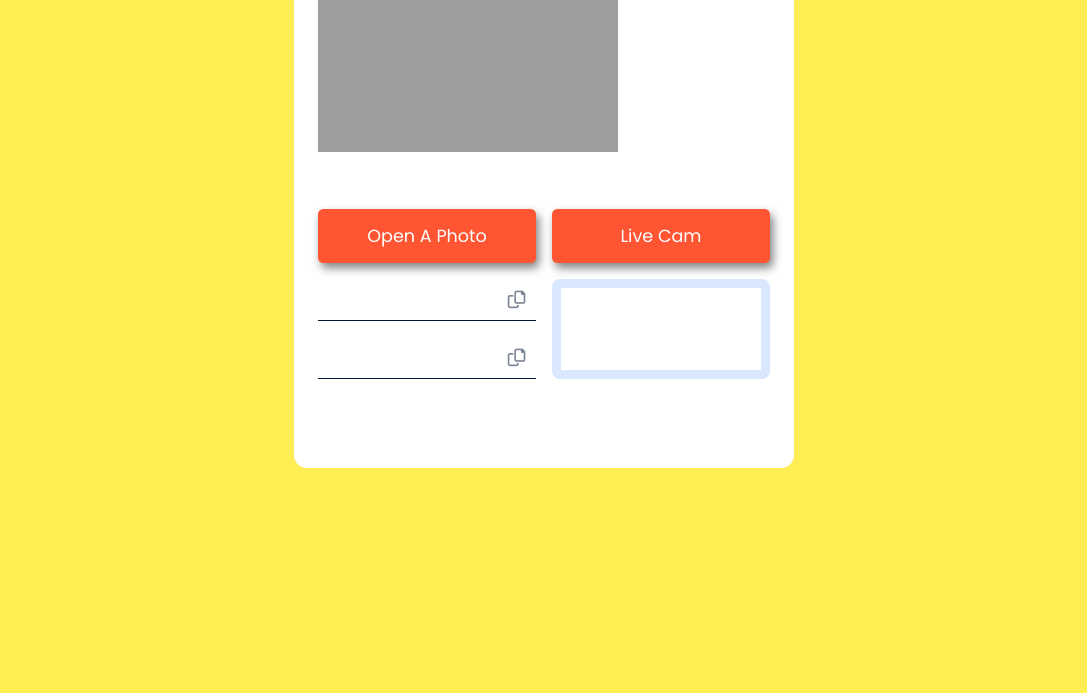
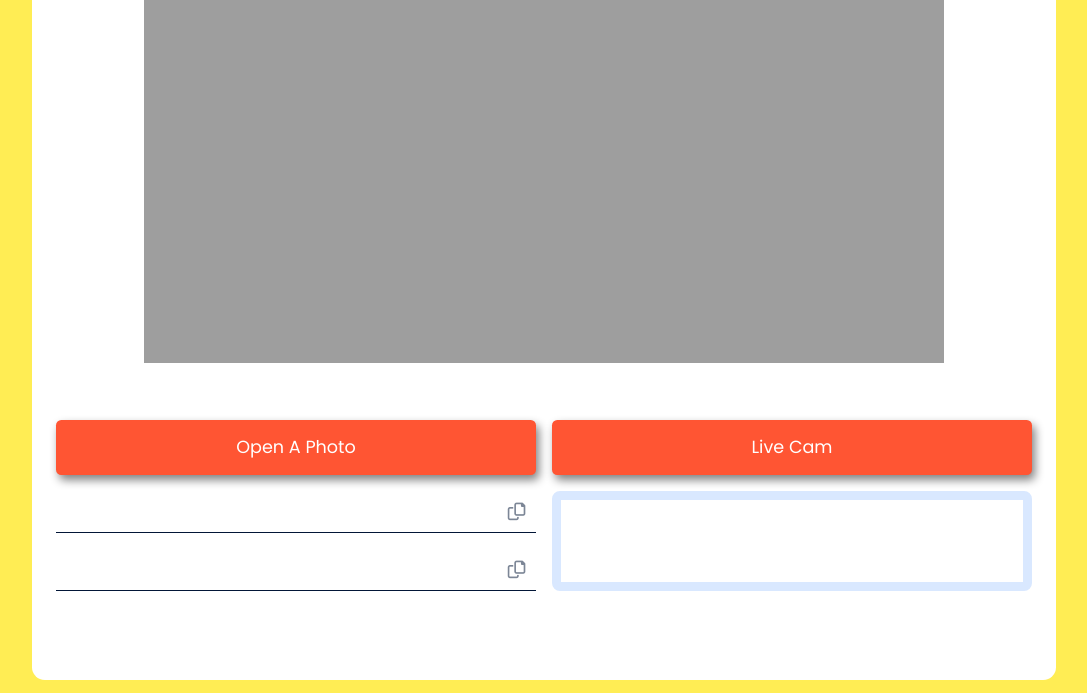
Before and after one commit to maxkleshchyonok/color-detector, a website: page src/index.html in a window 1280 px wide. Shown: the part 107-800 px from the top of the page, without its empty margins (96-1183 px from the left). Drawn offline with Linux system fonts and the light colour scheme; a web font is replaced by a local one.

Commit message:
feat: some canvas adjustments

```diff
--- a/src/index.html
+++ b/src/index.html
@@ -21,7 +21,7 @@
 <div class="wrapper">
     <div>
         <div>
-            <canvas id="canvas" width="300" height="227"></canvas>
+            <canvas id="canvas"></canvas>
         </div>
         <div class="color-cell" id="hovered-color"></div>
         <div class="color-cell" id="selected-color"></div>
--- a/src/script.js
+++ b/src/script.js
@@ -64,11 +64,15 @@ let copy = (textId) => {
 
 const img = new Image();
 img.crossOrigin = "anonymous";
-img.src = "https://www.grouphealth.ca/wp-content/uploads/2018/05/placeholder-image.png";
+//img.src = "https://www.grouphealth.ca/wp-content/uploads/2018/05/placeholder-image.png";
+img.src = 'https://upload.wikimedia.org/wikipedia/commons/thumb/6/65/No-Image-Placeholder.svg/1665px-No-Image-Placeholder.svg.png';
 const canvas = document.getElementById("canvas");
 const ctx = canvas.getContext("2d");
 img.addEventListener("load", () => {
-    ctx.drawImage(img, 0, -70, 300, 400);
+    //ctx.drawImage(img, -100, -120, 500, 400);
+    //ctx.drawImage(img, 0, -70, 300, 400);
+    //ctx.drawImage(img, 0, 0, 303, 300);
+    ctx.drawImage(img, 0, 0, 303, 300);
     img.style.display = "none";
 });
 const hoveredColor = document.getElementById("hovered-color");
@@ -77,9 +81,10 @@ const selectedColor = document.getElementById("selected-color");
 function pick(event, destination) {
     const bounding = canvas.getBoundingClientRect();
     const x = event.clientX - bounding.left;
-    const y = event.clientY - bounding.top;
+    const y = event.clientY - bounding.top - 65;
     const pixel = ctx.getImageData(x, y, 1, 1);
     const data = pixel.data;
+    console.log(x, y);
 
     const rgba = `rgba(${data[0]}, ${data[1]}, ${data[2]}, ${data[3] / 255})`;
     destination.style.background = rgba;
--- a/src/style.css
+++ b/src/style.css
@@ -40,6 +40,7 @@ img {
     height: 1px;
 }
 #canvas{
+    object-fit: contain;
 }
 .btns-container {
     display: grid;
@@ -121,8 +122,34 @@ button {
     text-align: center;
 }
 
-@media (max-width: 500px) {
+@media (max-width: 599px) {
     .wrapper{
         margin-top: 8em;
     }
+    #canvas{
+        /* width: 300px;
+        height: 227px; */
+        width: 100%;
+        height: 300px;
+    }
 }
+
+/* @media (max-width: 350px) {
+    #canvas{
+        max-width: 200px;
+    }
+} */
+
+@media (min-width: 600px) {
+    .title{
+        margin-top: 0;
+    }
+    .wrapper{
+        max-width: 80%;
+        margin-top: 3%;
+    }
+    #canvas{
+        width: 100%;
+        height: 400px;
+    }
+}
```
